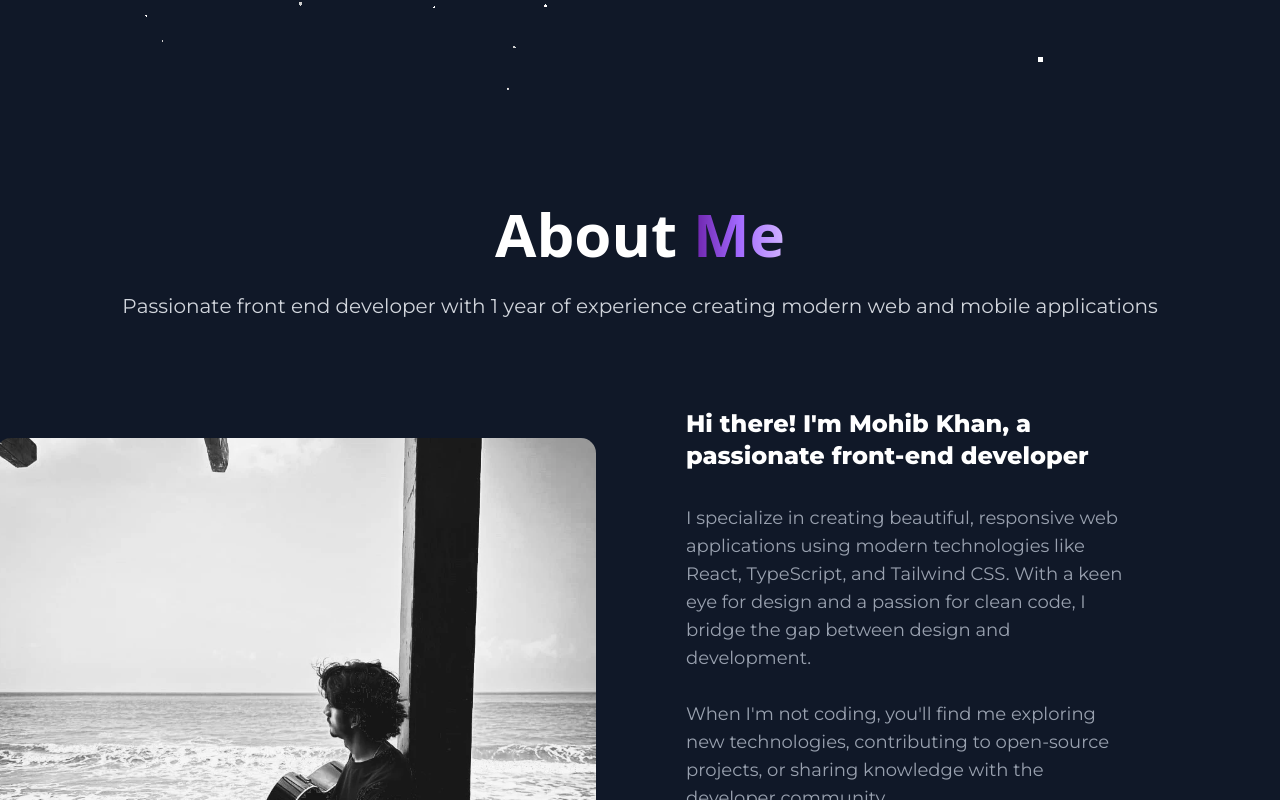
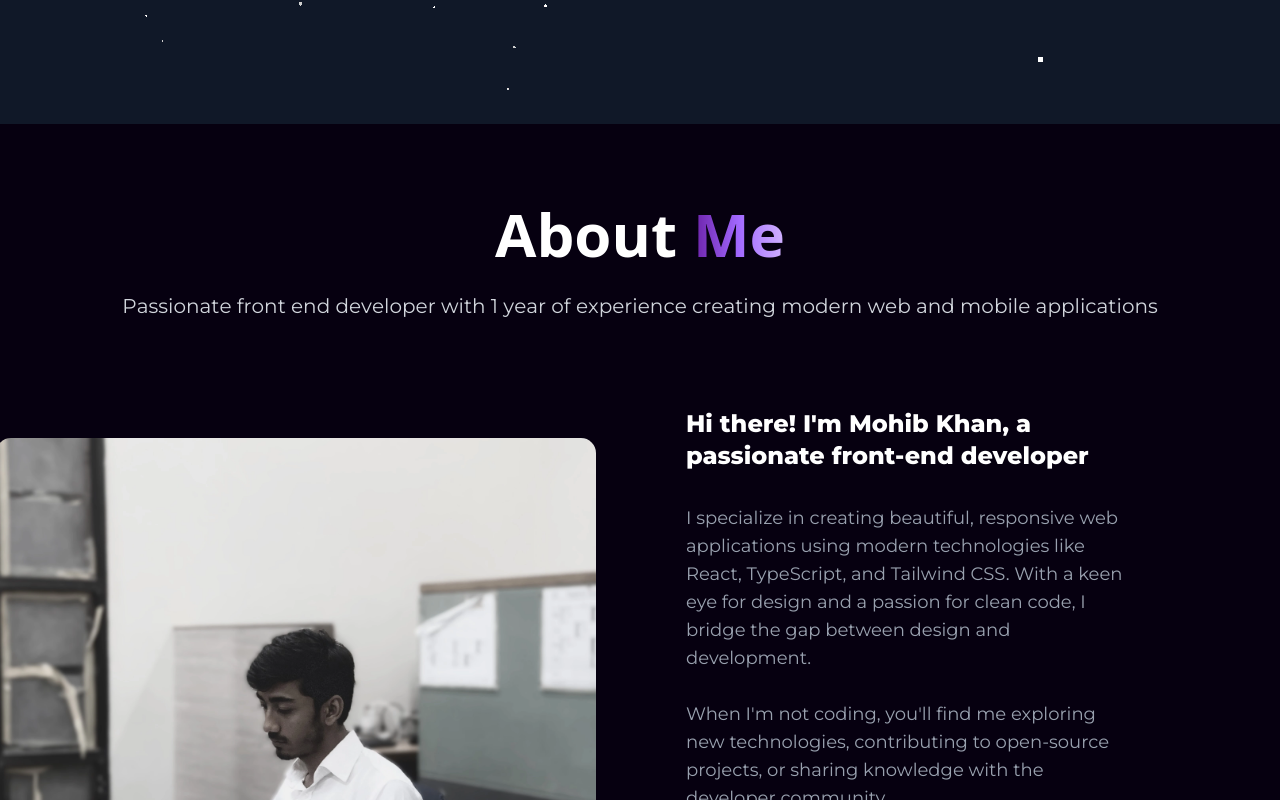
Before and after one commit to mohibkhan2001/Portfolio, a React (Vite) app: page / in a window 1280 px wide. Shown: the part 700-1500 px from the top of the page. Built offline with nearby package versions, Linux system fonts and the light colour scheme.

Commit message:
framer motion reveal on scroll applied need to fix

```diff
--- a/src/components/AboutCards.jsx
+++ b/src/components/AboutCards.jsx
@@ -1,4 +1,6 @@
 import React from "react";
+
+
 
 const AboutCards = ({ CardIcon, CardTitle, CardDesc }) => {
   return (
--- a/src/pages/About.jsx
+++ b/src/pages/About.jsx
@@ -1,13 +1,15 @@
-import React from "react";
+
 import { useEffect } from "react";
 import AOS from "aos";
 import "aos/dist/aos.css"; // Import AOS styles
 import TiltedCard from "../components/TiltedCard";
 import SplitText from "../components/SplitText";
-import mohibImg from "../assets/Images/mohibImg.webp";
+import mohibImg from "../assets/Images/mohibKhan.webp";
 import AboutCards from "../components/AboutCards";
 import { rocketIcon, codeIcon, paintIcon, usersIcon } from "../index";
+import {motion} from 'framer-motion';
 import Aos from "aos";
+
 
 const About = () => {
   useEffect((()=>{
@@ -37,7 +39,13 @@ const About = () => {
     },
   ];
   return (
-    <div className="About h-[110vh]"  data-aos="fade-up">
+    <motion.div
+    className="About h-[110vh] bg-secondary"
+    data-aos="fade-up"
+    initial={{opacity: 0, translateX: "100%"}}
+    whileInView={{opacity:1, translateX: 0}}
+    ease = "aniticipate"
+    >
       <div className="  w-screen flex items-center flex-col gap-7 p-20 ">
         <h1 className="flex items-center gap-4 font-bold text-6xl">
           <span style={{ color: "white" }}>About</span>
@@ -109,13 +117,14 @@ const About = () => {
                   CardIcon={card.CardIcon}
                   CardTitle={card.CardTitle}
                   CardDesc={card.CardDesc}
+
                 />
               ))}
             </div>
           </div>
         </div>
       </div>
-    </div>
+    </motion.div>
   );
 };
 
```
Also changed, not shown: src/assets/Images/mohibKhan.jpeg (added), src/assets/Images/mohibKhan.webp (added).
